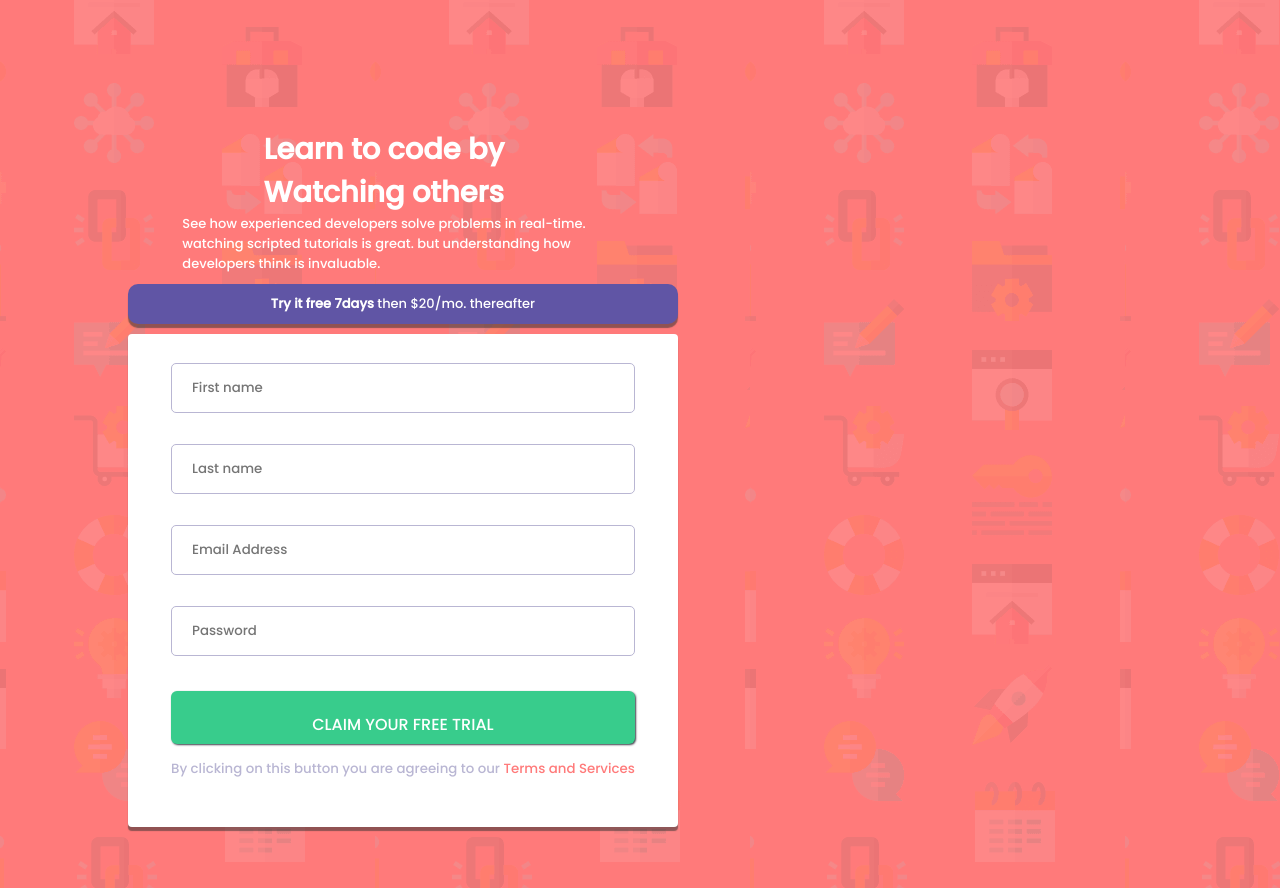
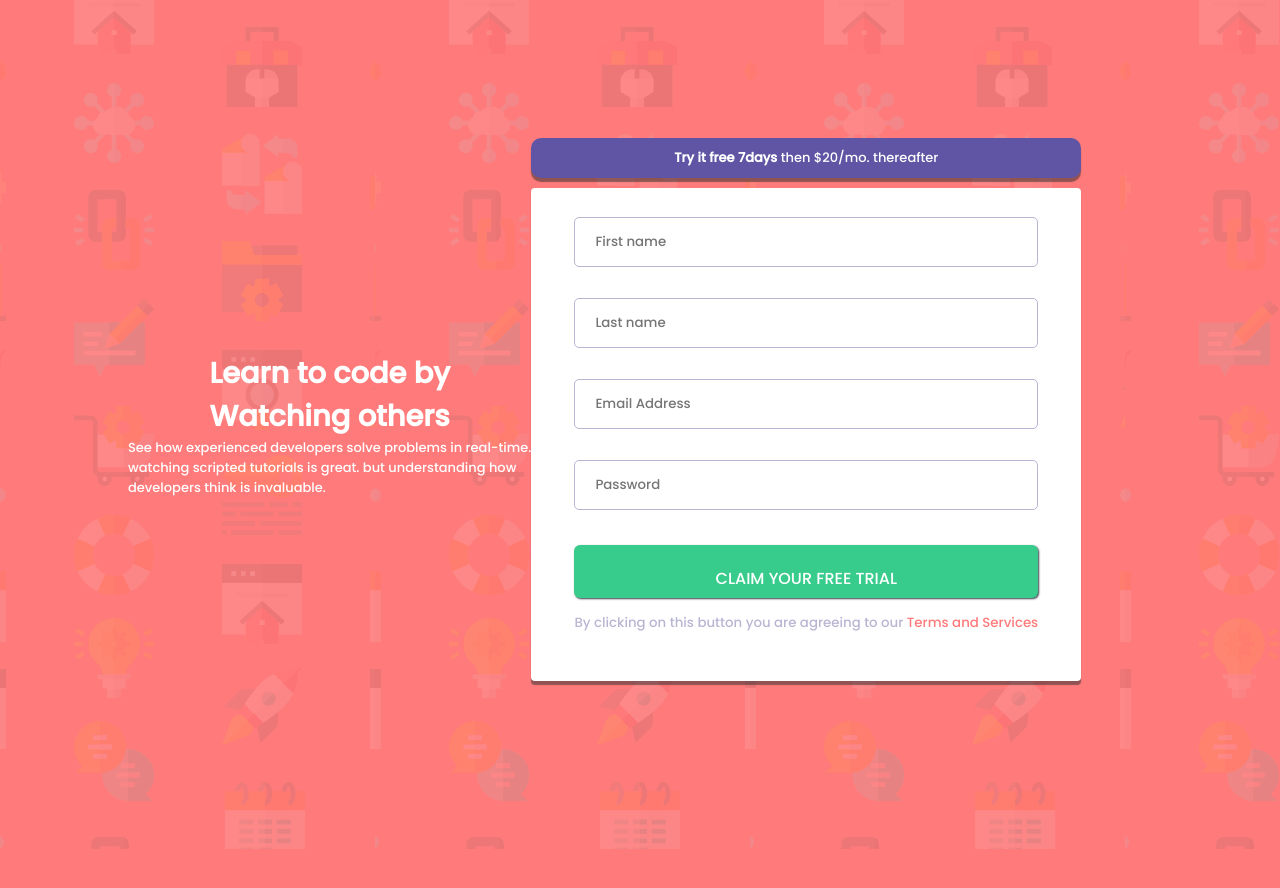
Before and after one commit to Petsamuel/validation, a plain HTML site: page index.html in a window 1280 px wide. Shown: the top 888 px of the page. After the commit the page ends 849 px from the top, so only its background shows below. Drawn offline with Linux system fonts and the light colour scheme; a web font is replaced by a local one.

Commit message:
new changes conter

```diff
--- a/style.css
+++ b/style.css
@@ -35,9 +35,9 @@ main {
 }
 
 .container-fluid {
-    display: grid;
+    display: flex;
+    flex-direction: row;
     align-items: center;
-    grid-template-columns: repeat(2, 3fr);
 }
 
 .intro-text {
```
Also changed, not shown: index.html (+1 -1 lines).
